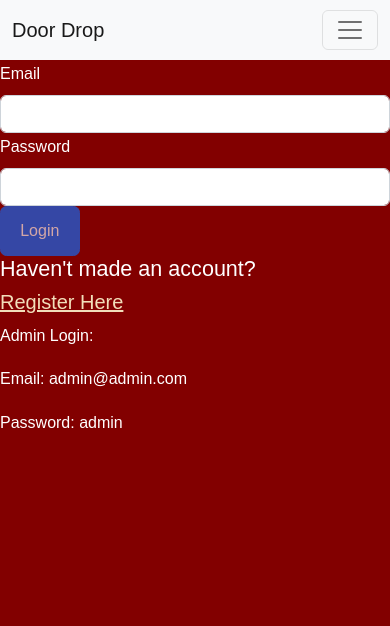
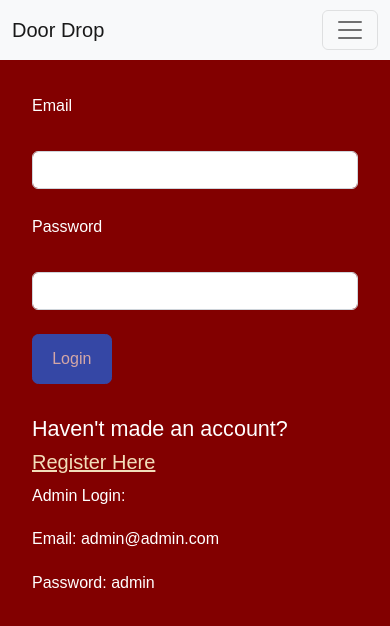
Before and after one commit to greensharpie/Door_Drop_Frontend, a React (Create React App) app: page /login in a window 390 px wide. Shown: the top 626 px of the page. Built offline with nearby package versions, Linux system fonts and the light colour scheme.

Commit message:
login form css updated. mobile and tablet responsive.

```diff
--- a/src/App.css
+++ b/src/App.css
@@ -74,3 +74,31 @@ h2 {
     margin: 1.5rem 0;
   }
 }
+
+/* <<<<<<<< LOGIN JSX >>>>>>>  */
+.container.login__container {
+  width: 58%;
+  display: grid;
+  grid-template-columns: 30% 40%;
+  gap: 12%;
+}
+
+form{
+  display: flex;
+  flex-direction: column;
+  gap: 1.5rem;
+}
+
+@media screen and (max-width: 1024px) {
+  .container.login__container {
+    grid-template-columns: 1fr;
+    gap: 2rem;
+  }
+}
+
+@media screen and (max-width: 600px) {
+  .container.login__container {
+    width: var(--container-width-sm);
+    padding: 0 2rem 0 2rem;
+  }
+}
--- a/src/pages/Login.jsx
+++ b/src/pages/Login.jsx
@@ -21,12 +21,10 @@ const Login = ({toggleAuthenticated, setCustomer}) => {
     navigate('/')
   }
   return (
-    <div className="row justify-content-center">
-    <div className="col-md-6 col-sm-12 no-padding ">
+    <section id='login'>
+    <div className="container login__container">
     <div className="login-form">
-<form  onSubmit={handleSubmit}>
-
-  <div className="col-md-6">
+<form  onSubmit={handleSubmit} className='form'>
     <label htmlFor="email" className="form-label">Email</label>
     <input
     onChange={handleChange}
@@ -37,8 +35,6 @@ const Login = ({toggleAuthenticated, setCustomer}) => {
     id="inputEmail4"
     required
     />
-  </div>
-  <div className="col-md-6">
     <label htmlFor="inputPassword4" className="form-label">Password</label>
     <input
     onChange={handleChange}
@@ -49,16 +45,13 @@ const Login = ({toggleAuthenticated, setCustomer}) => {
     className="form-control"
     id="inputPassword4"
     />
-  </div>
-  <div className="col-6">
     <button
     type="submit"
     disabled={
       !formValues.email ||
       !formValues.password
   }
-    className="btn btn-primary col-md-12">Login</button>
-  </div>
+    className="btn btn-primary">Login</button>
 </form>
 </div>
 <div className="extra-options">
@@ -75,7 +68,7 @@ const Login = ({toggleAuthenticated, setCustomer}) => {
   </div>
 </div>
 </div>
-    </div>
+    </section>
 
 
   )
```
